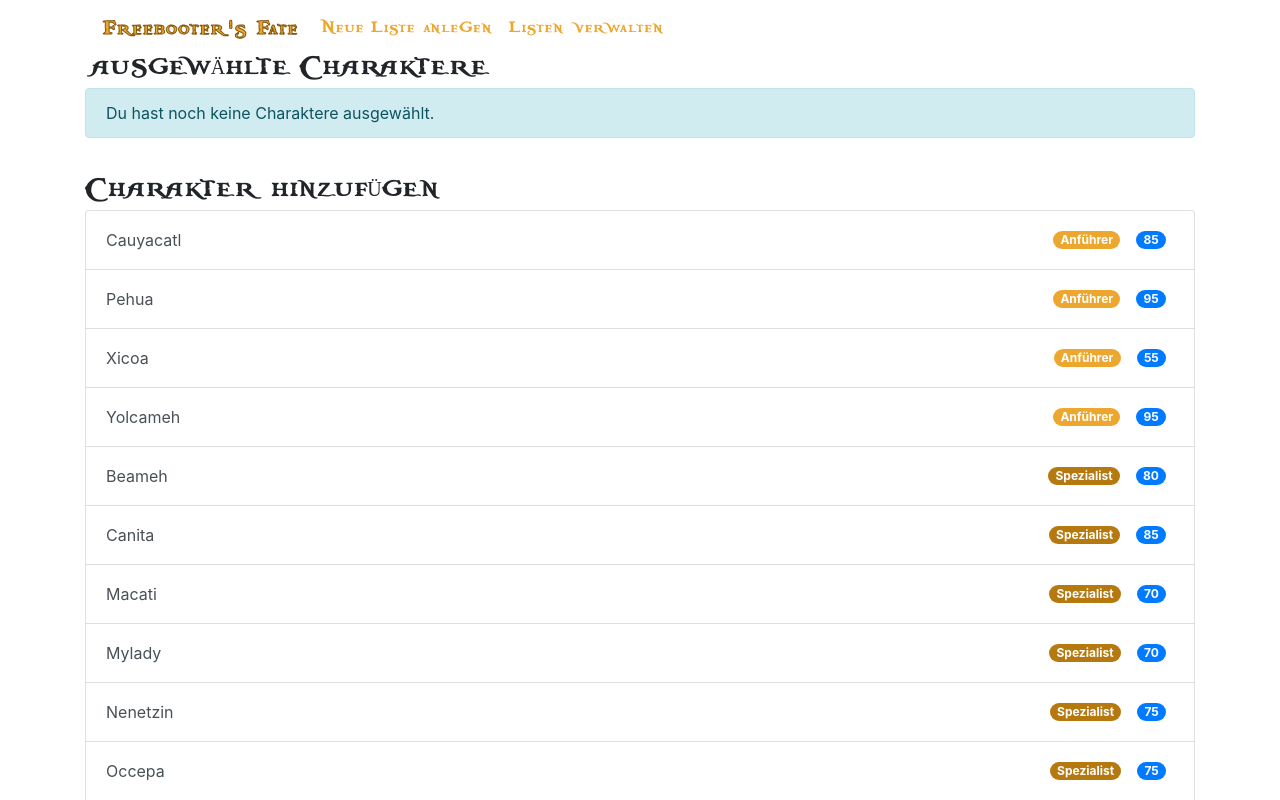
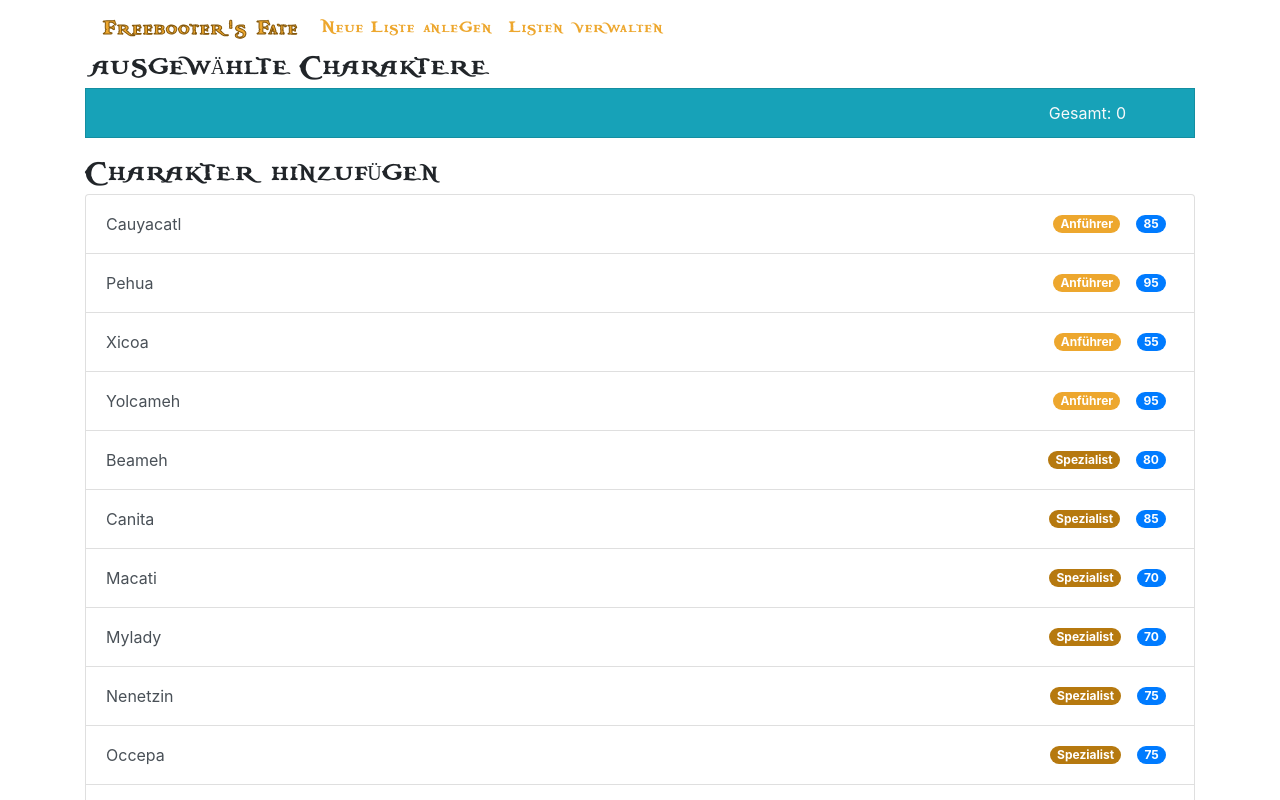
Before and after one commit to slotties/tortuga, a React (Create React App) app: page /tortuga/build/new/AMA in a window 1280 px wide. Shown: the top 800 px of the page. Built offline with nearby package versions, Linux system fonts and the light colour scheme.

Commit message:
add total count

```diff
--- a/src/NewList.js
+++ b/src/NewList.js
@@ -44,6 +44,15 @@ function NewList() {
         setErrorsVisible(errors.length > 0);
     };
 
+    const totalCostsOf = (chars) => {
+        let total = 0
+        for (let i = 0; i < chars.length; i++) {
+            total += chars[i].costs
+        }
+
+        return total
+    }
+
     const typeNameOf = (type) => {
         switch (type) {
             case 'A':
@@ -82,16 +91,6 @@ function NewList() {
                 </div>
             </div>
 
-        <CSSTransition in={chars.length === 0} unmountOnExit timeout={250} classNames="alert">
-            <div className="row">
-                <div className="col">
-                    <div className="alert alert-info" role="alert">
-                        Du hast noch keine Charaktere ausgewählt.
-                    </div>
-                </div>
-            </div>
-        </CSSTransition>
-
             <CSSTransition in={errorsVisible} unmountOnExit timeout={250} classNames="alert">
                 <div className="row">
                     <div className="col">
@@ -121,6 +120,9 @@ function NewList() {
                                     </li>
                                 </CSSTransition>
                             )}
+                            <li className="list-group-item d-flex justify-content-end bg-info text-light">
+                                <span className="mr-5">Gesamt: { totalCostsOf(chars) }</span>
+                            </li>
                         </TransitionGroup>
                     </ul>
                 </div>
```
